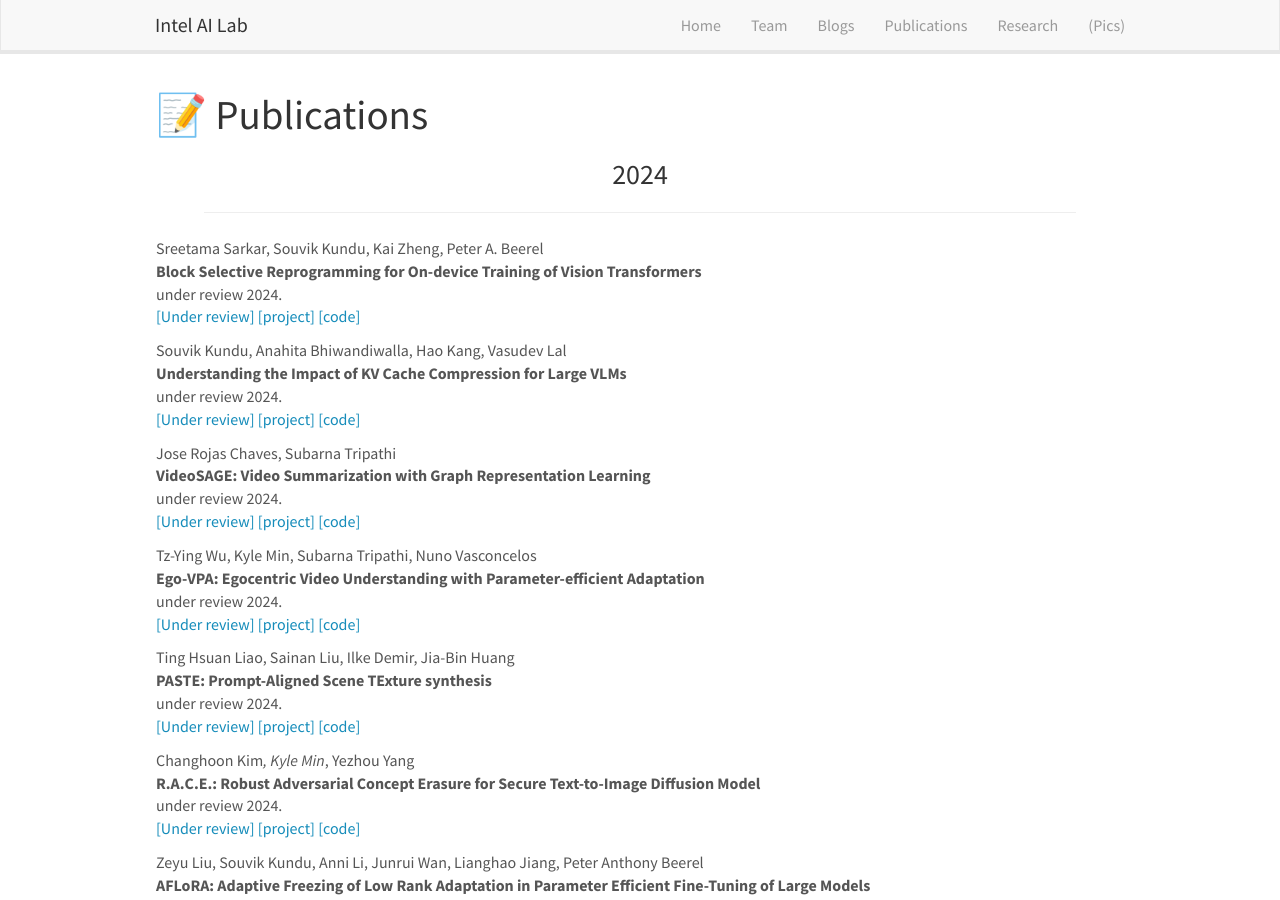
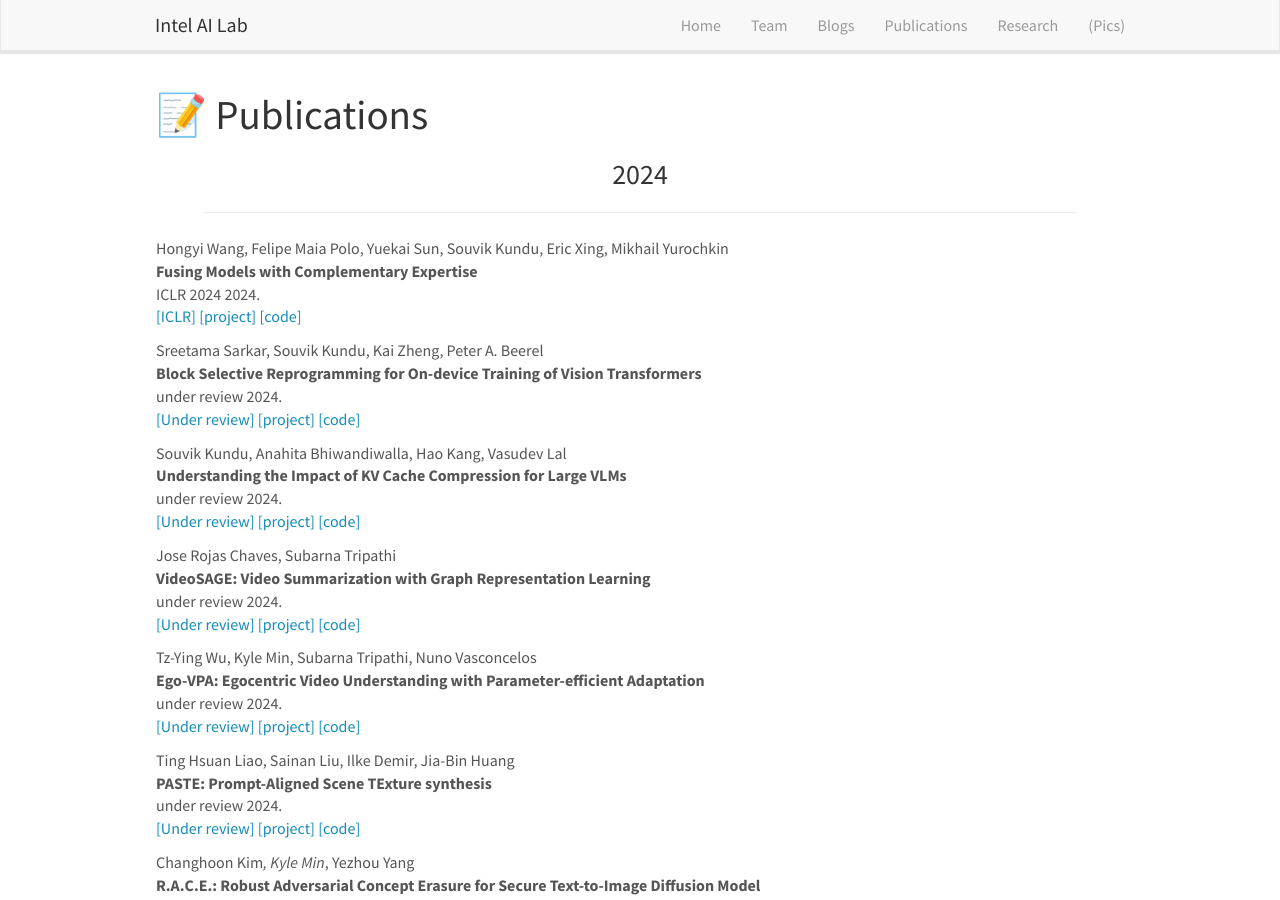
Before and after one commit to intelailabpage/intelailabpage.github.io, a Jekyll site: the page built from _pages/publications.md, in a window 1280 px wide and 900 px high. Built offline with Jekyll 4.4.1, drawn with Linux system fonts in a browser that asks for light colours; nearby versions of some CDN libraries.

Commit message:
Update publist.yml

```diff
--- a/_data/publist.yml
+++ b/_data/publist.yml
@@ -1,3 +1,20 @@
+- address: Vienna
+  title: "Fusing Models with Complementary Expertise"
+  author: Hongyi Wang, Felipe Maia Polo, Yuekai Sun, Souvik Kundu, Eric Xing, Mikhail Yurochkin
+  link:
+    display: ICLR
+    url:
+  ref: Wang2024foe
+  venue: ICLR 2024
+  year: '2024'
+  pub_type: conference
+  project:
+    display: project
+    url:
+  code:
+    display: code
+    url:
+
 - address: Seattle
   title: "Block Selective Reprogramming for On-device Training of Vision Transformers"
   author: Sreetama Sarkar, Souvik Kundu, Kai Zheng, Peter A. Beerel
```
